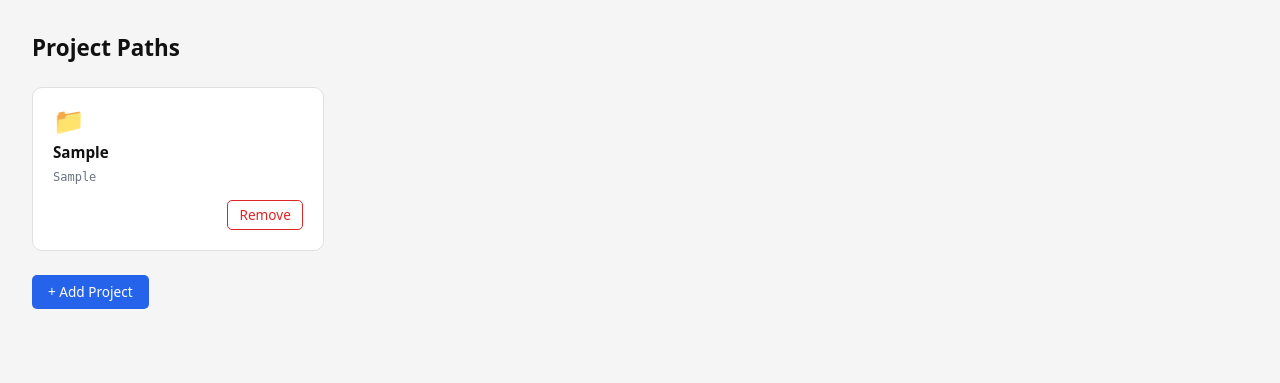
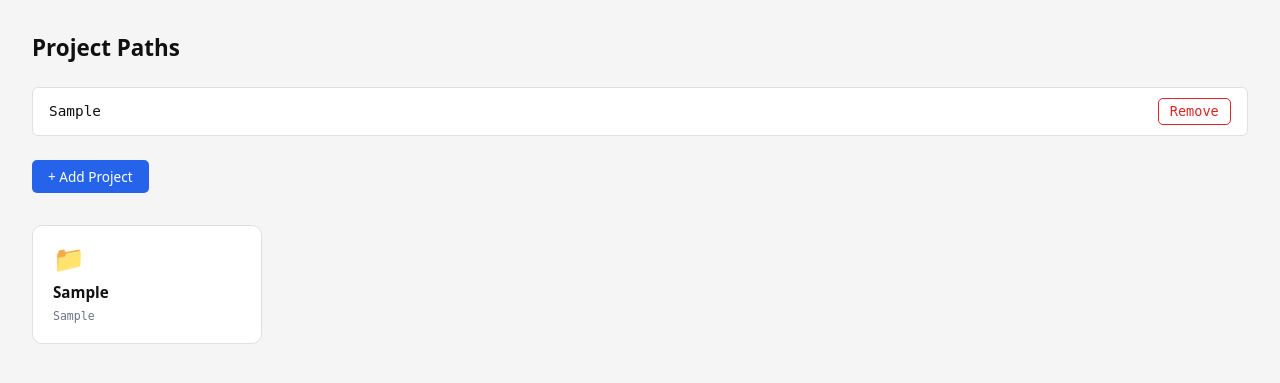
Before and after one commit to udhaya10/tldr-management, a Django app: page /projects/ in a window 1280 px wide. Shown: the top 383 px of the page. Run offline with Django 5.2, Linux system fonts and the light colour scheme; tables that the repository leaves empty hold one stand-in row (values such as "Sample post").

Commit message:
feat: add project cards below Add Project button
Keeps the original list rows (path + Remove) and adds a read-only
card grid beneath the button showing folder icon, name, and full path.

Co-Authored-By: Claude Sonnet 4.6 <noreply@anthropic.com>

```diff
--- a/projects/templates/projects/list.html
+++ b/projects/templates/projects/list.html
@@ -16,12 +16,27 @@
 
     h1 { font-size: 1.4rem; margin-bottom: 1.5rem; }
 
+    /* project list */
+    .project-list { list-style: none; margin-bottom: 1.5rem; }
+    .project-list li {
+      display: flex;
+      align-items: center;
+      justify-content: space-between;
+      background: #fff;
+      border: 1px solid #e0e0e0;
+      border-radius: 6px;
+      padding: 0.6rem 1rem;
+      margin-bottom: 0.5rem;
+      font-family: monospace;
+      font-size: 0.9rem;
+    }
+
     /* project cards */
     .card-grid {
       display: grid;
-      grid-template-columns: repeat(auto-fill, minmax(260px, 1fr));
+      grid-template-columns: repeat(auto-fill, minmax(220px, 1fr));
       gap: 1rem;
-      margin-bottom: 1.5rem;
+      margin-top: 2rem;
     }
     .project-card {
       background: #fff;
@@ -30,14 +45,13 @@
       padding: 1.25rem;
       display: flex;
       flex-direction: column;
-      gap: 0.5rem;
+      gap: 0.4rem;
       transition: box-shadow 0.15s;
     }
     .project-card:hover { box-shadow: 0 4px 16px rgba(0,0,0,0.08); }
-    .card-icon { font-size: 1.6rem; line-height: 1; }
-    .card-name { font-weight: 600; font-size: 0.95rem; word-break: break-all; }
-    .card-path { font-family: monospace; font-size: 0.75rem; color: #6b7280; word-break: break-all; flex: 1; }
-    .card-footer { margin-top: 0.5rem; display: flex; justify-content: flex-end; }
+    .card-icon { font-size: 1.6rem; line-height: 1; margin-bottom: 0.25rem; }
+    .card-name { font-weight: 600; font-size: 0.95rem; word-break: break-word; }
+    .card-path { font-family: monospace; font-size: 0.72rem; color: #6b7280; word-break: break-all; }
 
     /* buttons */
     .btn {
@@ -107,27 +121,35 @@
 <h1>Project Paths</h1>
 
 {% if projects %}
+<ul class="project-list">
+  {% for p in projects %}
+  <li>
+    <span>{{ p.path }}</span>
+    <form method="post" action="{% url 'projects:remove' p.pk %}">
+      {% csrf_token %}
+      <button class="btn btn-danger" type="submit">Remove</button>
+    </form>
+  </li>
+  {% endfor %}
+</ul>
+{% else %}
+<p style="margin-bottom:1.5rem;color:#6b7280;">No project paths yet.</p>
+{% endif %}
+
+<form style="display:none">{% csrf_token %}</form>
+<button class="btn btn-primary" onclick="openBrowser()">+ Add Project</button>
+
+{% if projects %}
 <div class="card-grid">
   {% for p in projects %}
   <div class="project-card">
     <div class="card-icon">📁</div>
     <div class="card-name">{{ p.name }}</div>
     <div class="card-path">{{ p.path }}</div>
-    <div class="card-footer">
-      <form method="post" action="{% url 'projects:remove' p.pk %}">
-        {% csrf_token %}
-        <button class="btn btn-danger" type="submit">Remove</button>
-      </form>
-    </div>
   </div>
   {% endfor %}
 </div>
-{% else %}
-<p style="margin-bottom:1.5rem;color:#6b7280;">No project paths yet.</p>
 {% endif %}
-
-<form style="display:none">{% csrf_token %}</form>
-<button class="btn btn-primary" onclick="openBrowser()">+ Add Project</button>
 
 <dialog id="browser-dialog">
   <div class="dialog-header">
```
